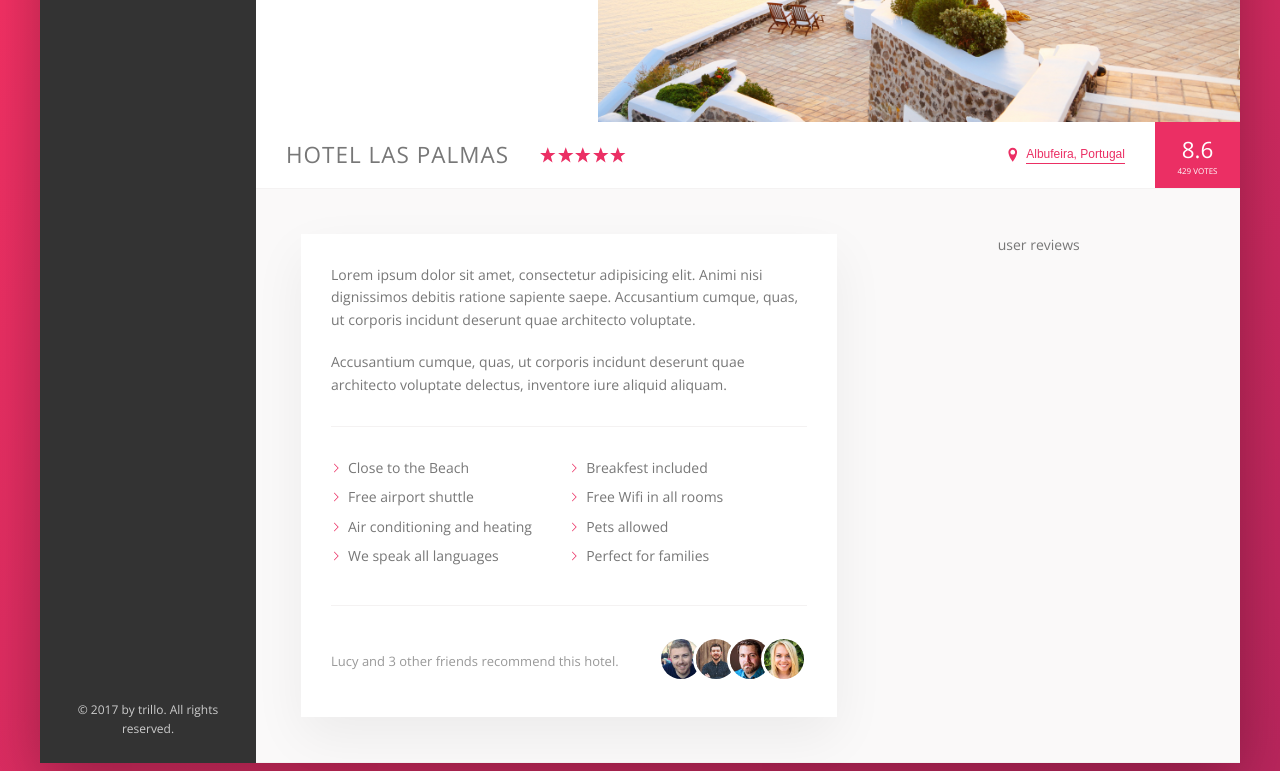
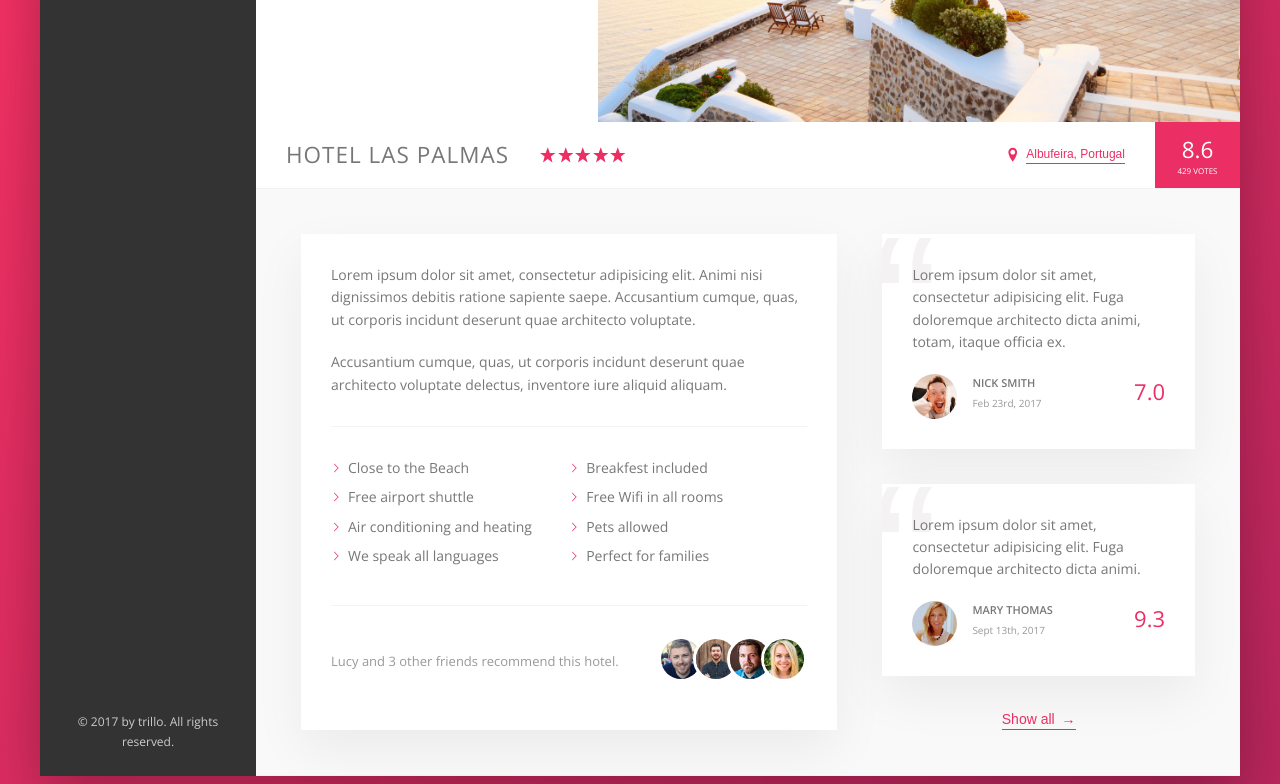
Before and after one commit to brnms/trillo-project, a website: page index.html in a window 1280 px wide. Shown: the part 341-1125 px from the top of the page. Drawn offline with nearby package versions, Linux system fonts and the light colour scheme.

Commit message:
Add files via upload

```diff
--- a/index.html
+++ b/index.html
@@ -171,7 +171,33 @@
                             </div>
                        </div>
                        <div class="user-reviews">
-                           user reviews
+                            <figure class="review">
+                                <blockquote class="review__text">
+                                    Lorem ipsum dolor sit amet, consectetur adipisicing elit. Fuga doloremque architecto dicta animi, totam, itaque officia ex.
+                                </blockquote>
+                                <figcaption class="review__user">
+                                    <img src="img/user-1.jpg" alt="User 1" class="review__photo">
+                                    <div class="review__user-box">
+                                        <p class="review__user-name">Nick Smith</p>
+                                        <p class="review__user-date">Feb 23rd, 2017</p>
+                                    </div>
+                                    <div class="review__rating">7.0</div>
+                                </figcaption>
+                            </figure>
+                            <figure class="review">
+                                <blockquote class="review__text">
+                                    Lorem ipsum dolor sit amet, consectetur adipisicing elit. Fuga doloremque architecto dicta animi.
+                                </blockquote>
+                                <figcaption class="review__user">
+                                    <img src="img/user-2.jpg" alt="User 2" class="review__photo">
+                                    <div class="review__user-box">
+                                        <p class="review__user-name">Mary Thomas</p>
+                                        <p class="review__user-date">Sept 13th, 2017</p>
+                                    </div>
+                                    <div class="review__rating">9.3</div>
+                                </figcaption>
+                            </figure>
+                            <button class="btn-inline">Show all <span>&rarr;</span></button>
                        </div>
                    </div>
                 </main>
```
